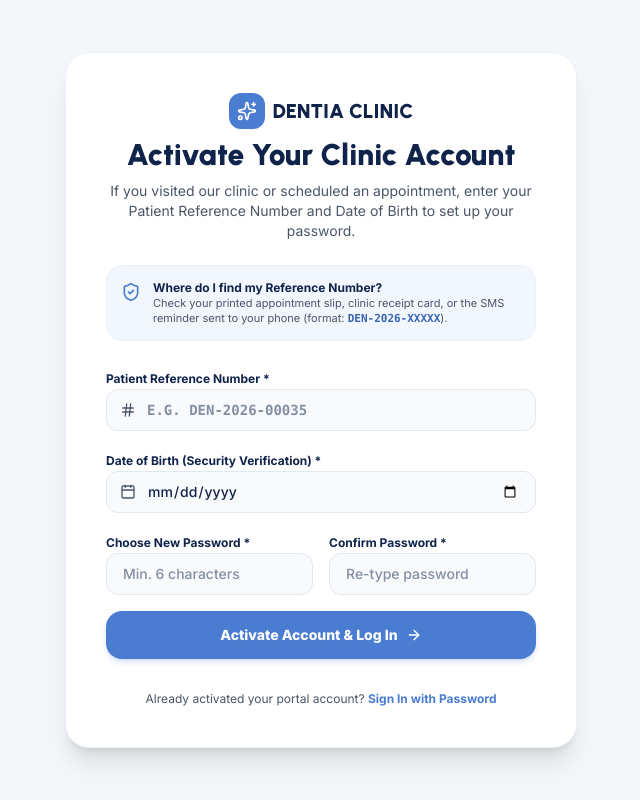
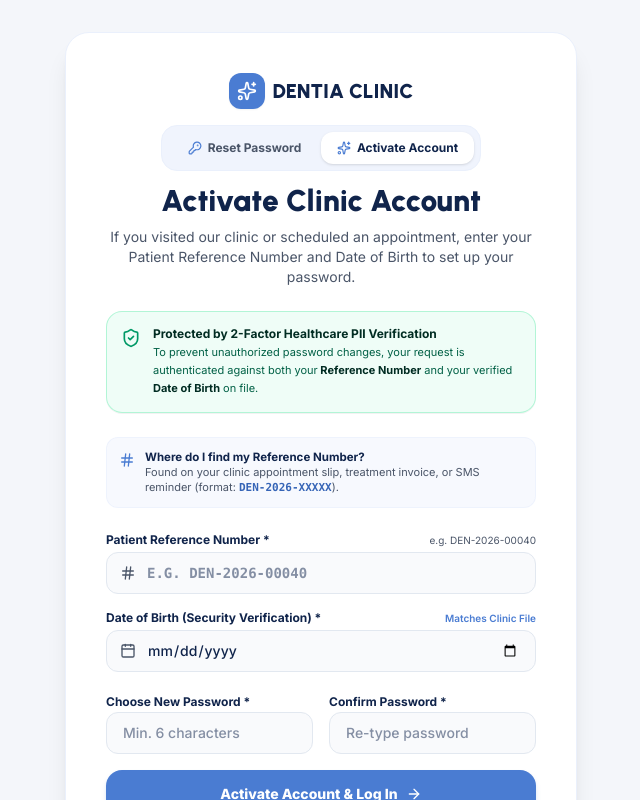
Before and after one commit to chatgpihhhassan-collab/Dentistfrontend, a React (Vite) app: page /portal-activate in a window 1280 px wide. Shown: the top 800 px of the page, without its empty margins (319-959 px from the left). Built offline with nearby package versions, Linux system fonts and the light colour scheme; no server answers.

Commit message:
feat(auth): add secure password reset with 2-factor DOB verification and anti-brute-force protection

```diff
--- a/src/App.jsx
+++ b/src/App.jsx
@@ -128,10 +128,19 @@ export default function App() {
             <Route path="/portal/login" element={<PatientLogin />} />
             <Route path="/portal-login" element={<PatientLogin />} />
             <Route path="/patient-login" element={<PatientLogin />} />
+            <Route path="/patient/login" element={<PatientLogin />} />
+
             <Route path="/portal/register" element={<PatientRegister />} />
             <Route path="/portal-register" element={<PatientRegister />} />
+            <Route path="/patient/register" element={<PatientRegister />} />
+            <Route path="/patient-register" element={<PatientRegister />} />
+
             <Route path="/portal/activate" element={<PatientActivate />} />
             <Route path="/portal-activate" element={<PatientActivate />} />
+            <Route path="/patient/activate" element={<PatientActivate />} />
+            <Route path="/patient-activate" element={<PatientActivate />} />
+            <Route path="/portal/reset-password" element={<PatientActivate />} />
+            <Route path="/patient/reset-password" element={<PatientActivate />} />
 
             {/* 🌟 Patient Portal Protected Workspace */}
             <Route path="/portal" element={
--- a/src/modules/patientPortal/pages/PatientActivate.jsx
+++ b/src/modules/patientPortal/pages/PatientActivate.jsx
@@ -1,28 +1,63 @@
 import React, { useState, useEffect } from 'react';
 import { useNavigate, useLocation, Link } from 'react-router-dom';
-import { Sparkles, Hash, Calendar, Lock, ArrowRight, AlertCircle, CheckCircle2, ShieldCheck } from 'lucide-react';
+import { Sparkles, Hash, Calendar, Lock, ArrowRight, AlertCircle, CheckCircle2, ShieldCheck, KeyRound, Clock } from 'lucide-react';
 import API_BASE_URL from '../../../config/apiConfig';
 
 export default function PatientActivate() {
     const location = useLocation();
     const navigate = useNavigate();
 
+    const [mode, setMode] = useState('activate'); // 'activate' | 'reset'
     const [referenceNumber, setReferenceNumber] = useState('');
     const [dob, setDob] = useState('');
     const [newPassword, setNewPassword] = useState('');
     const [confirmPassword, setConfirmPassword] = useState('');
     const [loading, setLoading] = useState(false);
     const [error, setError] = useState('');
+    const [successMessage, setSuccessMessage] = useState('');
+
+    // Anti-Brute Force Protection
+    const [failedAttempts, setFailedAttempts] = useState(0);
+    const [lockoutSeconds, setLockoutSeconds] = useState(0);
 
     useEffect(() => {
         const params = new URLSearchParams(location.search);
         const refParam = params.get('ref');
+        const modeParam = params.get('mode');
+
         if (refParam) setReferenceNumber(refParam);
+        if (modeParam === 'reset' || location.pathname.includes('reset-password')) {
+            setMode('reset');
+        } else {
+            setMode('activate');
+        }
     }, [location]);
 
-    const handleActivate = async (e) => {
+    // Lockout countdown timer
+    useEffect(() => {
+        if (lockoutSeconds <= 0) return;
+        const timer = setInterval(() => {
+            setLockoutSeconds((prev) => {
+                if (prev <= 1) {
+                    clearInterval(timer);
+                    setFailedAttempts(0);
+                    return 0;
+                }
+                return prev - 1;
+            });
+        }, 1000);
+        return () => clearInterval(timer);
+    }, [lockoutSeconds]);
+
+    const handleActivateOrReset = async (e) => {
         e.preventDefault();
         setError('');
+        setSuccessMessage('');
+
+        if (lockoutSeconds > 0) {
+            setError(`Security Lockout: Too many failed verification attempts. Please wait ${lockoutSeconds} seconds.`);
+            return;
+        }
 
         if (newPassword !== confirmPassword) {
             setError('Passwords do not match. Please verify your entries.');
@@ -61,14 +96,32 @@ export default function PatientActivate() {
             const data = await res.json();
 
             if (res.ok) {
+                setSuccessMessage(
+                    mode === 'reset'
+                        ? '✅ Password reset successfully! Redirecting to your patient dashboard...'
+                        : '✅ Account activated successfully! Logging you in...'
+                );
                 localStorage.setItem('patient', JSON.stringify(data));
-                navigate('/portal/dashboard', { replace: true });
+                setTimeout(() => {
+                    navigate('/portal/dashboard', { replace: true });
+                }, 1500);
             } else {
-                setError(data.message || 'Verification failed. Please ensure Reference Number and Date of Birth match clinic records.');
+                const newAttempts = failedAttempts + 1;
+                setFailedAttempts(newAttempts);
+
+                if (newAttempts >= 5) {
+                    setLockoutSeconds(60);
+                    setError('⚠️ Security Alert: 5 incorrect verification attempts. Account recovery locked for 60 seconds to prevent unauthorized access.');
+                } else {
+                    setError(
+                        data.message ||
+                        `Verification failed. Date of Birth does not match clinic records for Reference Number ${referenceNumber.trim()}. (${5 - newAttempts} attempts remaining)`
+                    );
+                }
             }
         } catch (err) {
-            console.error('Activation error:', err);
-            setError('Connection error: Unable to reach portal server.');
+            console.error('Activation/Reset error:', err);
+            setError('Connection error: Unable to reach portal server. Please try again.');
         } finally {
             setLoading(false);
         }
@@ -77,6 +130,7 @@ export default function PatientActivate() {
     return (
         <div className="min-h-screen bg-warm-cream flex flex-col justify-center items-center p-4 sm:p-8 font-sans">
             <div className="w-full max-w-lg bg-white rounded-3xl p-6 sm:p-10 shadow-xl border border-light-teal space-y-6">
+
                 {/* Header */}
                 <div className="text-center space-y-2">
                     <Link to="/portal/login" className="inline-flex items-center space-x-2">
@@ -85,21 +139,69 @@ export default function PatientActivate() {
                         </div>
                         <span className="font-serif font-black text-xl text-dark-slate">DENTIA CLINIC</span>
                     </Link>
-                    <h2 className="text-2xl sm:text-3xl font-serif font-black text-dark-slate">
-                        Activate Your Clinic Account
+
+                    {/* Mode Selector Tabs (Activate vs Reset) */}
+                    <div className="pt-2">
+                        <div className="inline-grid grid-cols-2 p-1.5 bg-light-teal/70 rounded-2xl border border-light-teal w-full max-w-xs mx-auto">
+                            <button
+                                type="button"
+                                onClick={() => { setMode('reset'); setError(''); setSuccessMessage(''); }}
+                                className={`py-2 px-3 rounded-xl text-xs font-bold transition-all flex items-center justify-center gap-1.5 cursor-pointer ${
+                                    mode === 'reset'
+                                        ? 'bg-white text-dark-slate shadow-sm'
+                                        : 'text-muted-text hover:text-dark-slate'
+                                }`}
+                            >
+                                <KeyRound className="w-3.5 h-3.5 text-primary-teal" />
+                                <span>Reset Password</span>
+                            </button>
+                            <button
+                                type="button"
+                                onClick={() => { setMode('activate'); setError(''); setSuccessMessage(''); }}
+                                className={`py-2 px-3 rounded-xl text-xs font-bold transition-all flex items-center justify-center gap-1.5 cursor-pointer ${
+                                    mode === 'activate'
+                                        ? 'bg-white text-dark-slate shadow-sm'
+                                        : 'text-muted-text hover:text-dark-slate'
+                                }`}
+                            >
+                                <Sparkles className="w-3.5 h-3.5 text-primary-teal" />
+                                <span>Activate Account</span>
+                            </button>
+                        </div>
+                    </div>
+
+                    <h2 className="text-2xl sm:text-3xl font-serif font-black text-dark-slate pt-1">
+                        {mode === 'reset' ? 'Reset Portal Password' : 'Activate Clinic Account'}
                     </h2>
                     <p className="text-xs sm:text-sm text-muted-text max-w-md mx-auto">
-                        If you visited our clinic or scheduled an appointment, enter your Patient Reference Number and Date of Birth to set up your password.
+                        {mode === 'reset'
+                            ? 'Already registered? Enter your Patient Reference Number and Date of Birth to securely reset your password.'
+                            : 'If you visited our clinic or scheduled an appointment, enter your Patient Reference Number and Date of Birth to set up your password.'}
                     </p>
                 </div>
 
+                {/* Healthcare Multi-Factor Security Badge */}
+                <div className="p-3.5 rounded-2xl bg-emerald-50/80 border border-emerald-200/80 text-xs text-dark-slate flex items-start gap-3 shadow-2xs">
+                    <ShieldCheck className="w-5 h-5 text-emerald-600 shrink-0 mt-0.5" />
+                    <div>
+                        <p className="font-bold text-emerald-950 flex items-center gap-1.5">
+                            <span>Protected by 2-Factor Healthcare PII Verification</span>
+                        </p>
+                        <p className="text-emerald-800 text-[11px] mt-0.5 leading-relaxed">
+                            To prevent unauthorized password changes, your request is authenticated against both your
+                            <strong className="text-emerald-950"> Reference Number</strong> and your verified
+                            <strong className="text-emerald-950"> Date of Birth</strong> on file.
+                        </p>
+                    </div>
+                </div>
+
                 {/* Helper info pill */}
-                <div className="p-3.5 rounded-2xl bg-light-teal/60 border border-light-teal text-xs text-dark-slate flex items-start gap-3">
-                    <ShieldCheck className="w-5 h-5 text-primary-teal shrink-0 mt-0.5" />
+                <div className="p-3 rounded-xl bg-light-teal/40 border border-light-teal/70 text-xs text-dark-slate flex items-start gap-2.5">
+                    <Hash className="w-4 h-4 text-primary-teal shrink-0 mt-0.5" />
                     <div>
-                        <p className="font-bold">Where do I find my Reference Number?</p>
+                        <p className="font-bold text-[11.5px]">Where do I find my Reference Number?</p>
                         <p className="text-muted-text text-[11px]">
-                            Check your printed appointment slip, clinic receipt card, or the SMS reminder sent to your phone (format: <code className="font-bold text-primary-hover">DEN-2026-XXXXX</code>).
+                            Found on your clinic appointment slip, treatment invoice, or SMS reminder (format: <code className="font-bold text-primary-hover">DEN-2026-XXXXX</code>).
                         </p>
                     </div>
                 </div>
@@ -112,10 +214,29 @@ export default function PatientActivate() {
                     </div>
                 )}
 
+                {/* Success Banner */}
+                {successMessage && (
+                    <div className="p-4 rounded-2xl bg-emerald-50 border border-emerald-200 text-emerald-900 text-xs flex items-center gap-2 animate-fadeIn">
+                        <CheckCircle2 className="w-4 h-4 text-emerald-600 shrink-0" />
+                        <span className="font-bold">{successMessage}</span>
+                    </div>
+                )}
+
+                {/* Lockout Warning */}
+                {lockoutSeconds > 0 && (
+                    <div className="p-3 rounded-xl bg-amber-50 border border-amber-200 text-amber-900 text-xs flex items-center gap-2">
+                        <Clock className="w-4 h-4 text-amber-600 shrink-0 animate-spin" />
+                        <span>Security cooldown active. You can retry in <strong>{lockoutSeconds}s</strong>.</span>
+                    </div>
+                )}
+
                 {/* Form */}
-                <form onSubmit={handleActivate} className="space-y-4">
+                <form onSubmit={handleActivateOrReset} className="space-y-4">
                     <div className="space-y-1">
-                        <label className="text-xs font-bold text-dark-slate">Patient Reference Number *</label>
+                        <label className="text-xs font-bold text-dark-slate flex items-center justify-between">
+                            <span>Patient Reference Number *</span>
+                            <span className="text-[10px] text-muted-text font-normal">e.g. DEN-2026-00040</span>
+                        </label>
                         <div className="relative">
                             <div className="absolute inset-y-0 left-0 pl-3.5 flex items-center pointer-events-none text-muted-text">
                                 <Hash className="w-4 h-4" />
@@ -123,16 +244,20 @@ export default function PatientActivate() {
                             <input
                                 type="text"
                                 required
+                                disabled={lockoutSeconds > 0 || loading}
                                 value={referenceNumber}
                                 onChange={(e) => setReferenceNumber(e.target.value)}
-                                placeholder="e.g. DEN-2026-00035"
-                                className="w-full pl-10 pr-4 py-2.5 rounded-xl bg-warm-cream/50 border border-slate-200 focus:border-primary-teal focus:ring-2 focus:ring-primary-teal/15 text-sm font-mono font-bold text-dark-slate uppercase outline-none"
+                                placeholder="e.g. DEN-2026-00040"
+                                className="w-full pl-10 pr-4 py-2.5 rounded-xl bg-warm-cream/50 border border-slate-200 focus:border-primary-teal focus:ring-2 focus:ring-primary-teal/15 text-sm font-mono font-bold text-dark-slate uppercase outline-none disabled:opacity-50"
                             />
                         </div>
                     </div>
 
                     <div className="space-y-1">
-                        <label className="text-xs font-bold text-dark-slate">Date of Birth (Security Verification) *</label>
+                        <label className="text-xs font-bold text-dark-slate flex items-center justify-between">
+                            <span>Date of Birth (Security Verification) *</span>
+                            <span className="text-[10px] text-primary-teal font-semibold">Matches Clinic File</span>
+                        </label>
                         <div className="relative">
                             <div className="absolute inset-y-0 left-0 pl-3.5 flex items-center pointer-events-none text-muted-text">
                                 <Calendar className="w-4 h-4" />
@@ -140,9 +265,10 @@ export default function PatientActivate() {
                             <input
                                 type="date"
                                 required
+                                disabled={lockoutSeconds > 0 || loading}
                                 value={dob}
                                 onChange={(e) => setDob(e.target.value)}
-                                className="w-full pl-10 pr-4 py-2.5 rounded-xl bg-warm-cream/50 border border-slate-200 focus:border-primary-teal focus:ring-2 focus:ring-primary-teal/15 text-sm font-medium outline-none"
+                                className="w-full pl-10 pr-4 py-2.5 rounded-xl bg-warm-cream/50 border border-slate-200 focus:border-primary-teal focus:ring-2 focus:ring-primary-teal/15 text-sm font-medium outline-none disabled:opacity-50"
                             />
                         </div>
                     </div>
@@ -153,10 +279,11 @@ export default function PatientActivate() {
                             <input
                                 type="password"
                                 required
+                                disabled={lockoutSeconds > 0 || loading}
                                 value={newPassword}
                                 onChange={(e) => setNewPassword(e.target.value)}
                                 placeholder="Min. 6 characters"
-                                className="w-full px-4 py-2.5 rounded-xl bg-warm-cream/50 border border-slate-200 focus:border-primary-teal focus:ring-2 focus:ring-primary-teal/15 text-sm font-medium outline-none"
+                                className="w-full px-4 py-2.5 rounded-xl bg-warm-cream/50 border border-slate-200 focus:border-primary-teal focus:ring-2 focus:ring-primary-teal/15 text-sm font-medium outline-none disabled:opacity-50"
                             />
                         </div>
                         <div className="space-y-1">
@@ -164,35 +291,44 @@ export default function PatientActivate() {
                             <input
                                 type="password"
                                 required
+                                disabled={lockoutSeconds > 0 || loading}
                                 value={confirmPassword}
                                 onChange={(e) => setConfirmPassword(e.target.value)}
                                 placeholder="Re-type password"
-                                className="w-full px-4 py-2.5 rounded-xl bg-warm-cream/50 border border-slate-200 focus:border-primary-teal focus:ring-2 focus:ring-primary-teal/15 text-sm font-medium outline-none"
+                                className="w-full px-4 py-2.5 rounded-xl bg-warm-cream/50 border border-slate-200 focus:border-primary-teal focus:ring-2 focus:ring-primary-teal/15 text-sm font-medium outline-none disabled:opacity-50"
                             />
                         </div>
                     </div>
 
                     <button
                         type="submit"
-                        disabled={loading}
-                        className="w-full py-3.5 rounded-2xl bg-primary-teal hover:bg-primary-hover text-white text-sm font-extrabold transition-all shadow-md shadow-primary-teal/20 flex items-center justify-center gap-2 group disabled:opacity-50 mt-2"
+                        disabled={loading || lockoutSeconds > 0}
+                        className="w-full py-3.5 rounded-2xl bg-primary-teal hover:bg-primary-hover text-white text-sm font-extrabold transition-all shadow-md shadow-primary-teal/20 flex items-center justify-center gap-2 group disabled:opacity-50 mt-2 cursor-pointer"
                     >
                         {loading ? (
-                            <span>Verifying & activating...</span>
+                            <span>Verifying &amp; updating...</span>
                         ) : (
                             <>
-                                <span>Activate Account & Log In</span>
+                                <span>{mode === 'reset' ? 'Verify & Reset Password' : 'Activate Account & Log In'}</span>
                                 <ArrowRight className="w-4 h-4 group-hover:translate-x-1 transition-transform" />
                             </>
                         )}
                     </button>
                 </form>
 
-                <div className="text-center pt-2 text-xs text-muted-text">
-                    Already activated your portal account?{' '}
-                    <Link to="/portal/login" className="font-bold text-primary-teal hover:underline">
-                        Sign In with Password
-                    </Link>
+                <div className="text-center pt-2 text-xs text-muted-text space-y-2">
+                    <div>
+                        Remember your password?{' '}
+                        <Link to="/portal/login" className="font-bold text-primary-teal hover:underline">
+                            Sign In with Password
+                        </Link>
+                    </div>
+                    <div>
+                        New patient with no clinic visits yet?{' '}
+                        <Link to="/portal/register" className="font-bold text-primary-hover hover:underline">
+                            Register an account online
+                        </Link>
+                    </div>
                 </div>
             </div>
         </div>
--- a/src/modules/patientPortal/pages/PatientLogin.jsx
+++ b/src/modules/patientPortal/pages/PatientLogin.jsx
@@ -225,7 +225,12 @@ export default function PatientLogin() {
                         <div className="space-y-1.5">
                             <div className="flex items-center justify-between text-xs">
                                 <label className="font-bold text-dark-slate">Portal Password</label>
-                                <span className="text-muted-text hover:text-primary-teal cursor-pointer">Forgot?</span>
+                                <Link
+                                    to={`/portal/activate?mode=reset${identifier ? `&ref=${encodeURIComponent(identifier.trim())}` : ''}`}
+                                    className="text-primary-teal hover:text-primary-hover font-bold hover:underline cursor-pointer"
+                                >
+                                    Forgot Password?
+                                </Link>
                             </div>
                             <div className="relative">
                                 <div className="absolute inset-y-0 left-0 pl-3.5 flex items-center pointer-events-none text-muted-text">
@@ -261,19 +266,32 @@ export default function PatientLogin() {
 
                     {/* Secondary Actions: Activation and Registration */}
                     <div className="pt-4 border-t border-light-teal/80 space-y-3 text-center">
-                        <div className="p-3.5 rounded-2xl bg-white border border-light-teal text-xs text-dark-slate space-y-1">
-                            <p className="font-bold">Have a Reference Number from your clinic visit?</p>
-                            <p className="text-muted-text text-[11px]">Activate your online portal account in 30 seconds.</p>
-                            <Link
-                                to="/portal/activate"
-                                className="inline-block mt-1 font-extrabold text-primary-hover hover:underline"
-                            >
-                                Activate Clinic Account ➔
-                            </Link>
+                        <div className="p-3.5 rounded-2xl bg-white border border-light-teal text-xs text-dark-slate space-y-1.5 shadow-xs">
+                            <div className="flex items-center justify-center gap-1.5 text-primary-teal font-extrabold text-[12px]">
+                                <KeyRound className="w-3.5 h-3.5" />
+                                <span>Already registered at our clinic?</span>
+                            </div>
+                            <p className="text-muted-text text-[11px]">
+                                Use your Reference Number &amp; Date of Birth to activate your portal or reset your password.
+                            </p>
+                            <div className="flex items-center justify-center gap-2 pt-1 flex-wrap">
+                                <Link
+                                    to="/portal/activate?mode=activate"
+                                    className="px-3 py-1.5 rounded-xl bg-light-teal text-primary-hover text-[11px] font-extrabold hover:bg-primary-teal hover:text-white transition-all shadow-2xs"
+                                >
+                                    ✨ First-Time Activation
+                                </Link>
+                                <Link
+                                    to="/portal/activate?mode=reset"
+                                    className="px-3 py-1.5 rounded-xl bg-slate-100 text-dark-slate text-[11px] font-extrabold hover:bg-dark-slate hover:text-white transition-all shadow-2xs"
+                                >
+                                    🔑 Reset Password
+                                </Link>
+                            </div>
                         </div>
 
                         <p className="text-xs text-muted-text">
-                            New patient?{' '}
+                            New patient with no prior visit?{' '}
                             <Link to="/portal/register" className="font-bold text-primary-teal hover:text-primary-hover underline">
                                 Register an account online
                             </Link>
```
